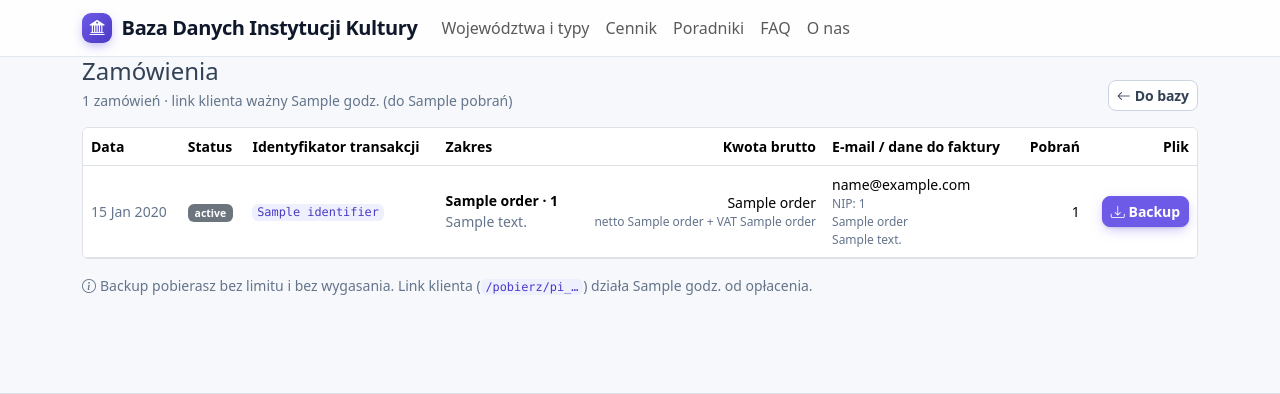
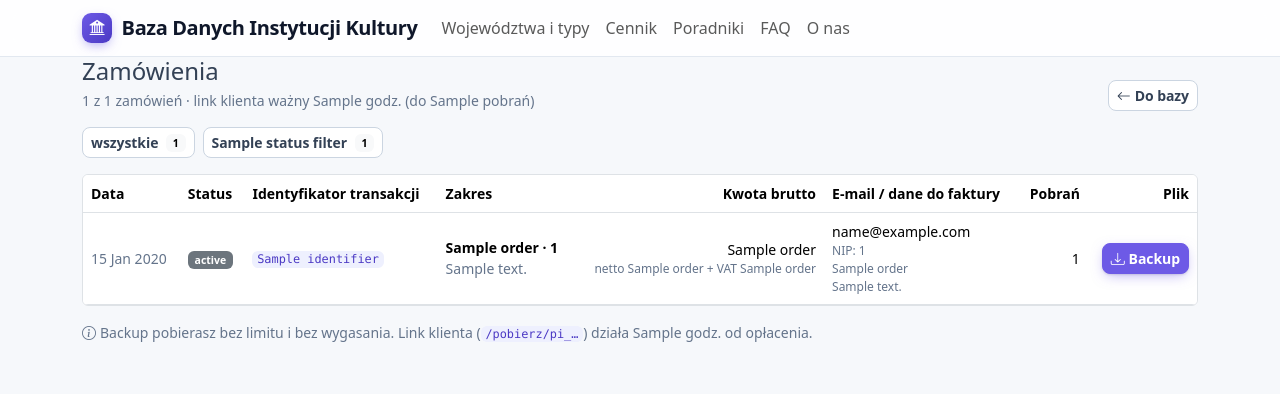
Before and after one commit to pogan/bdik-website, a Node server app: template views/admin-orders.ejs in a window 1280 px wide. Shown: the top 394 px of the page. Run offline with Node 20, Linux system fonts and the light colour scheme; the template is opened without the code that fills it: most values are stand-ins (such as "Sample title", 1, 10 or a date in 2020); some libraries are stand-ins or nearby versions.

Commit message:
Panel administratora: filtr statusu zamówienia
Przyciski nad tabelą zamówień (wszystkie / opłacone / oczekuje / nieudane /
wygasłe) z licznikami; filtr przez ?status=... w adresie. Status "expired"
ma teraz polską etykietę "wygasłe" w tabeli.

Co-Authored-By: Claude Opus 5.5 <noreply@anthropic.com>

```diff
--- a/views/admin-orders.ejs
+++ b/views/admin-orders.ejs
@@ -10,13 +10,24 @@
     <div class="d-flex flex-wrap justify-content-between align-items-end mb-3 gap-2">
       <div>
         <h1 class="h4 mb-1">Zamówienia</h1>
-        <p class="text-secondary small mb-0"><%= orders.length %> zamówień · link klienta ważny <%= ttlHours %> godz. (do <%= maxDownloads %> pobrań)</p>
+        <p class="text-secondary small mb-0"><%= status ? `${orders.length} z ${totalCount}` : orders.length %> zamówień · link klienta ważny <%= ttlHours %> godz. (do <%= maxDownloads %> pobrań)</p>
       </div>
       <a href="/baza" class="btn btn-outline-secondary btn-sm"><i class="bi bi-arrow-left me-1"></i>Do bazy</a>
     </div>
 
+    <nav class="d-flex flex-wrap gap-2 mb-3" aria-label="Filtr statusu zamówienia">
+      <a href="/admin/orders" class="btn btn-sm <%= status ? 'btn-outline-secondary' : 'btn-secondary' %>"<%- status ? '' : ' aria-current="page"' %>>
+        wszystkie <span class="badge text-bg-light ms-1"><%= totalCount %></span>
+      </a>
+      <% statusFilters.forEach((f) => { %>
+        <a href="/admin/orders?status=<%= f.value %>" class="btn btn-sm <%= status === f.value ? 'btn-secondary' : 'btn-outline-secondary' %>"<%- status === f.value ? ' aria-current="page"' : '' %>>
+          <%= f.label %> <span class="badge text-bg-light ms-1"><%= f.count %></span>
+        </a>
+      <% }); %>
+    </nav>
+
     <% if (!orders.length) { %>
-      <div class="card"><div class="card-body text-center text-secondary py-5">Brak zamówień.</div></div>
+      <div class="card"><div class="card-body text-center text-secondary py-5"><%= status ? 'Brak zamówień o tym statusie.' : 'Brak zamówień.' %></div></div>
     <% } else { %>
       <div class="table-responsive bg-white border rounded">
         <table class="table table-hover align-middle mb-0 small">
@@ -43,6 +54,8 @@
                     <span class="badge text-bg-warning">oczekuje</span>
                   <% } else if (o.status === 'failed') { %>
                     <span class="badge text-bg-danger">nieudane</span>
+                  <% } else if (o.status === 'expired') { %>
+                    <span class="badge text-bg-secondary">wygasłe</span>
                   <% } else { %>
                     <span class="badge text-bg-secondary"><%= o.status %></span>
                   <% } %>
```
Also changed, not shown: routes/admin.js (+19 -1 lines), tests/adminOrders.test.js (added, +85 -0 lines).
